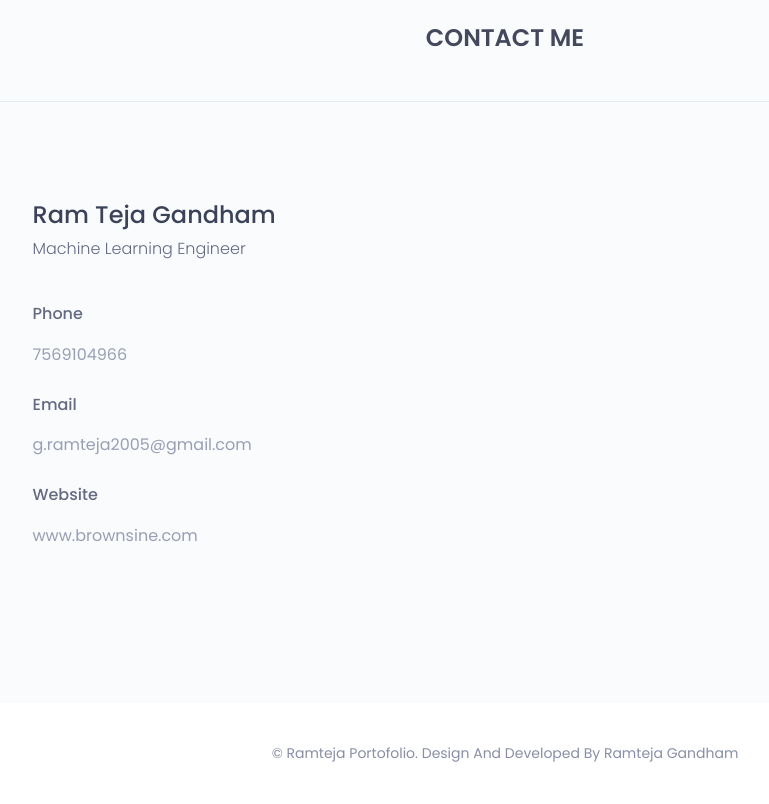
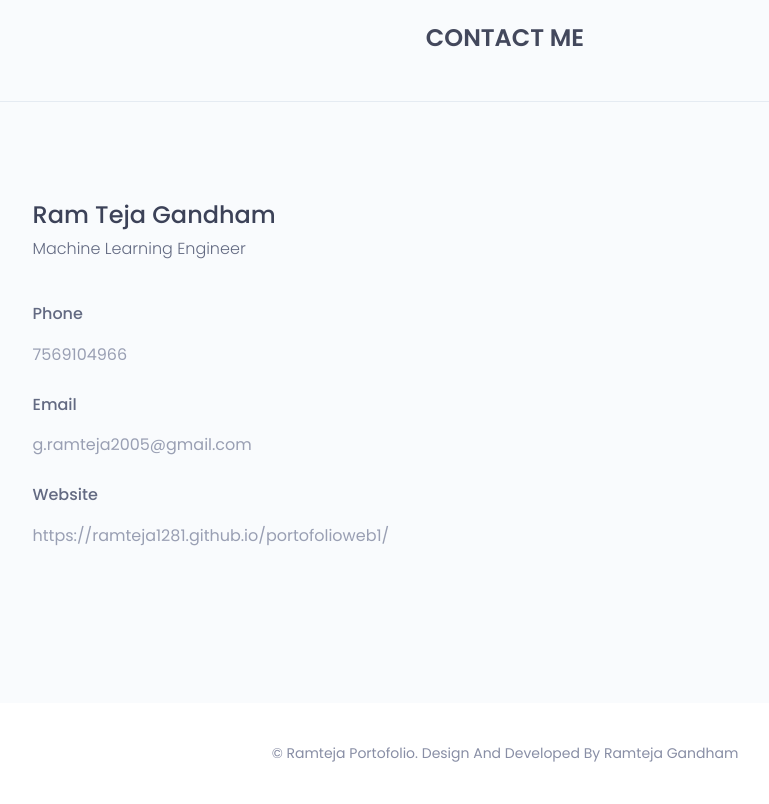
Before and after one commit to ramteja1281/portofolioweb, a plain HTML site: page index.html in a window 1280 px wide. Shown: the part 2497-3301 px from the top of the page, without its empty margins (135-904 px from the left). Drawn offline with nearby package versions, Linux system fonts and the light colour scheme.

Commit message:
Update index.html

```diff
--- a/index.html
+++ b/index.html
@@ -338,7 +338,7 @@
 										</div>
 										<div class="single-contact-add-info">
 											<h3>website</h3>
-											<p>www.brownsine.com</p>
+											<p>https://ramteja1281.github.io/portofolioweb1/</p>
 										</div>
 									</div>
 								</div><!--/.contact-adress-->
```
